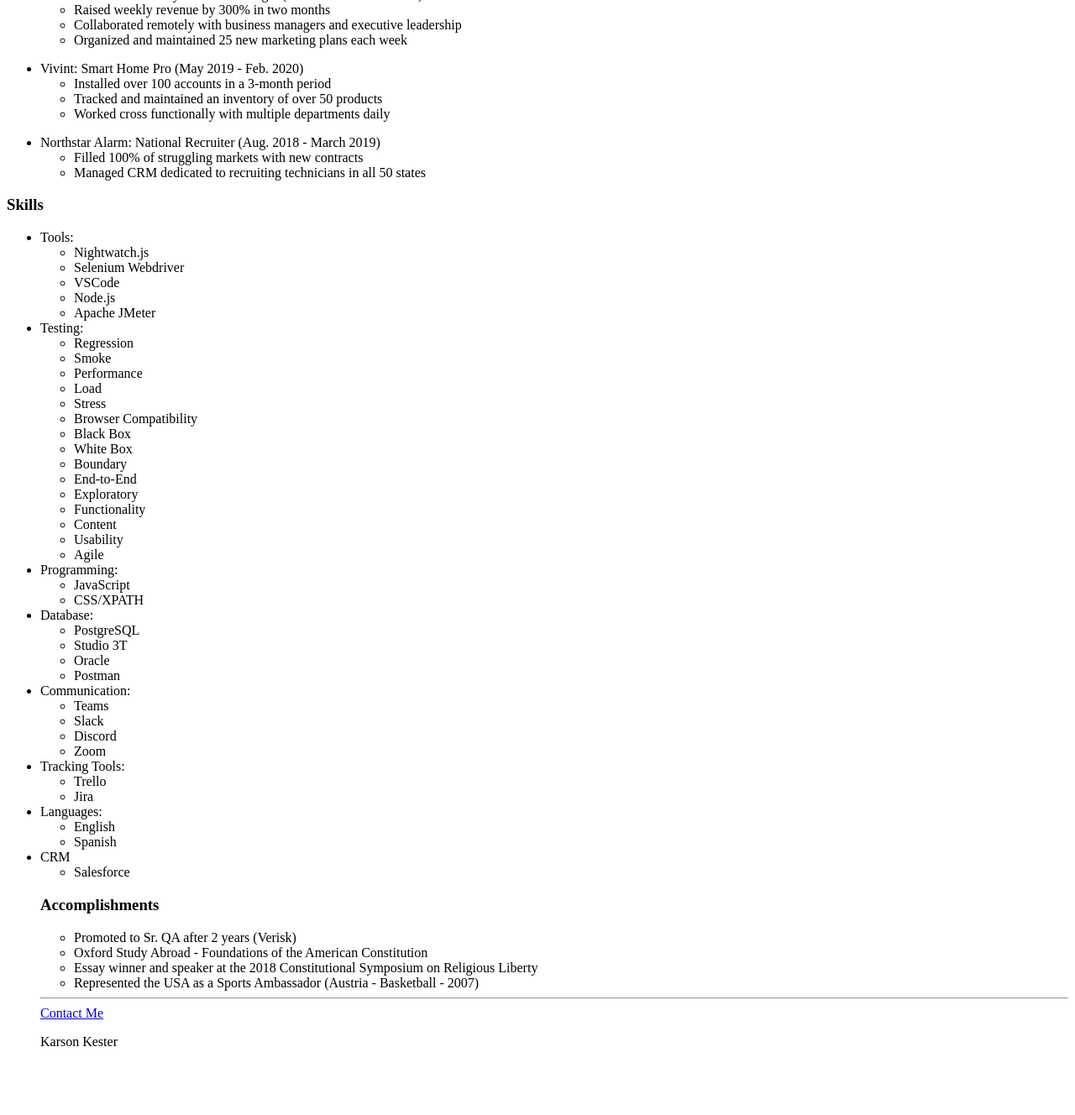
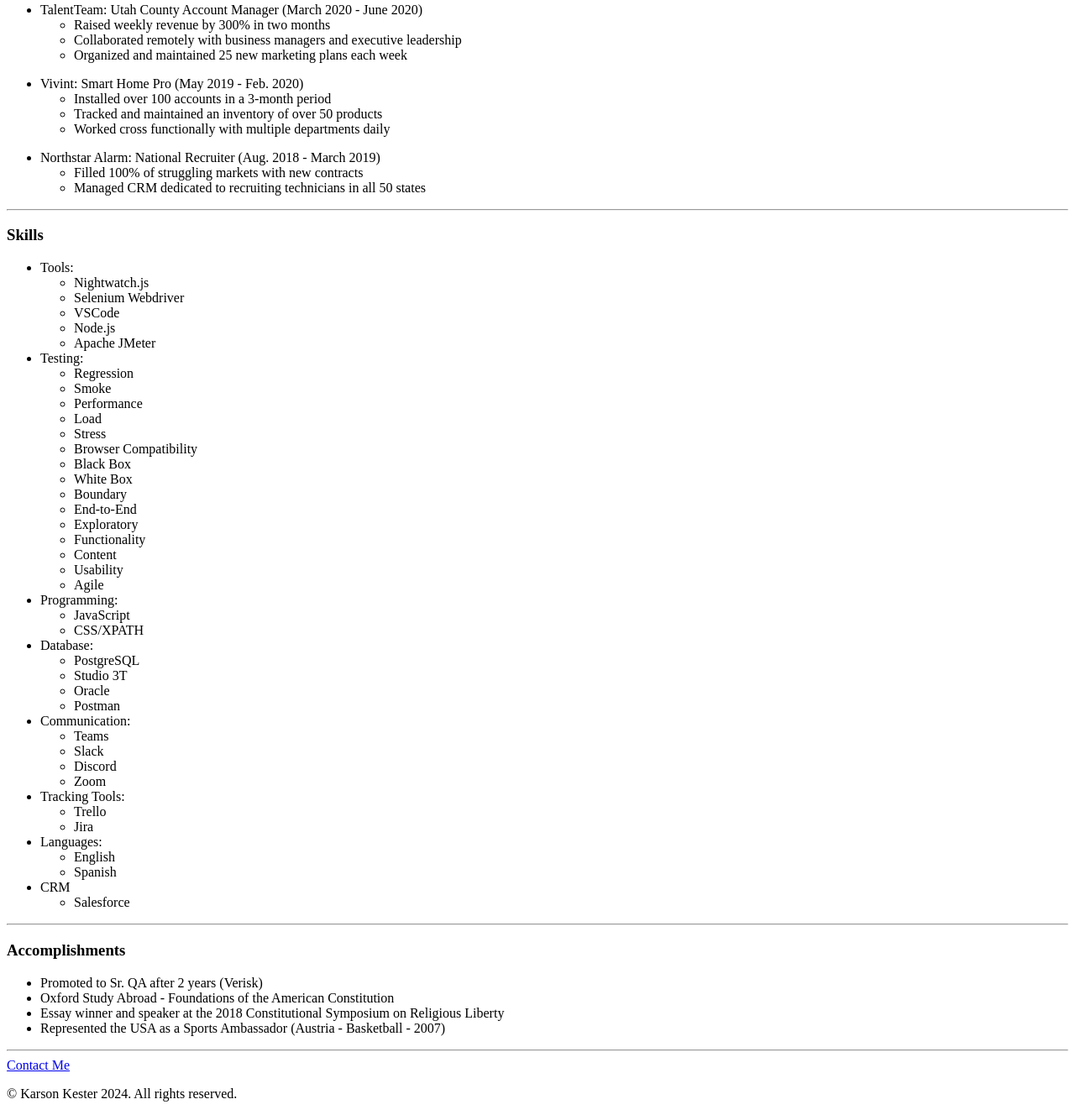
Before and after one commit to karsongkester/Capstone-Project-1-Online-Resume, a plain HTML site: page index.html in a window 1280 px wide. Shown: the part 608-1936 px from the top of the page at 84% size. Before the commit the page ends 1874 px from the top, so only its background shows below. Drawn offline with Linux system fonts and the light colour scheme.

Commit message:
Add files via upload

```diff
--- a/index.html
+++ b/index.html
@@ -17,6 +17,7 @@
         <li>UVU - Political Science</li>
         <li>Springville High School</li>
     </ul>
+    <hr />
     <h3>Work Experience</h3>
     <ul>
         <li>Verisk: QA Automation Engineer I (Nov. 2020 - Present)</li>
@@ -57,6 +58,7 @@
                 <li>Managed CRM dedicated to recruiting technicians in all 50 states</li>
             </ul>
     </ul>
+    <hr />
     <h3>Skills</h3>
     <ul>
         <li>Tools:</li>
@@ -118,7 +120,8 @@
             <ul>
                 <li>Salesforce</li>
            </ul>
-
+    </ul>
+    <hr />
     <h3>Accomplishments</h3>
     <ul>
         <li>Promoted to Sr. QA after 2 years (Verisk)</li>
@@ -131,5 +134,5 @@
 
 <a href="./public/contact-me.html"> Contact Me</a>
 <footer>
-    <p>Karson Kester</p>
+    <p> © Karson Kester 2024. All rights reserved.</p>
 </footer>
```
